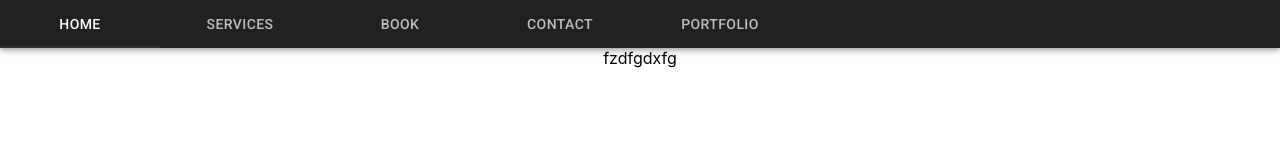
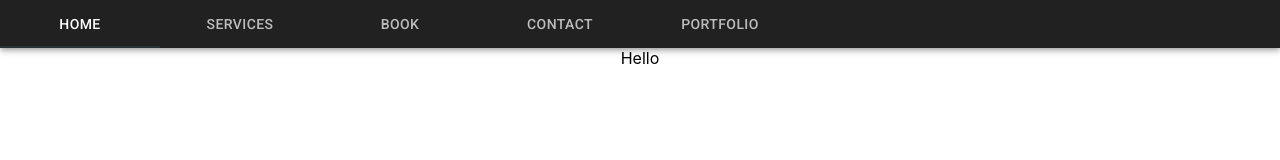
Before and after one commit to rdren0/BeetleB, a React (Create React App) app: page /Book in a window 1280 px wide. Shown: the top 160 px of the page. Built offline with nearby package versions, Linux system fonts and the light colour scheme.

Commit message:
pictures

```diff
--- a/src/Components/Book.jsx
+++ b/src/Components/Book.jsx
@@ -1,5 +1,5 @@
 import React from "react";
 
 export default function Book() {
-  return <div>fzdfgdxfg</div>;
+  return <div>Hello</div>;
 }
--- a/src/Components/Home.jsx
+++ b/src/Components/Home.jsx
@@ -5,7 +5,7 @@ import { makeStyles } from "@material-ui/core/styles";
 const useStyles = makeStyles({
   container: {
     height: "100vh",
-    backgroundSize: "contain",
+    backgroundSize: "cover",
     backgroundImage:
       'url("https://images.pexels.com/photos/3992874/pexels-photo-3992874.jpeg?auto=compress&cs=tinysrgb&dpr=2&h=750&w=1260")',
   },
```
